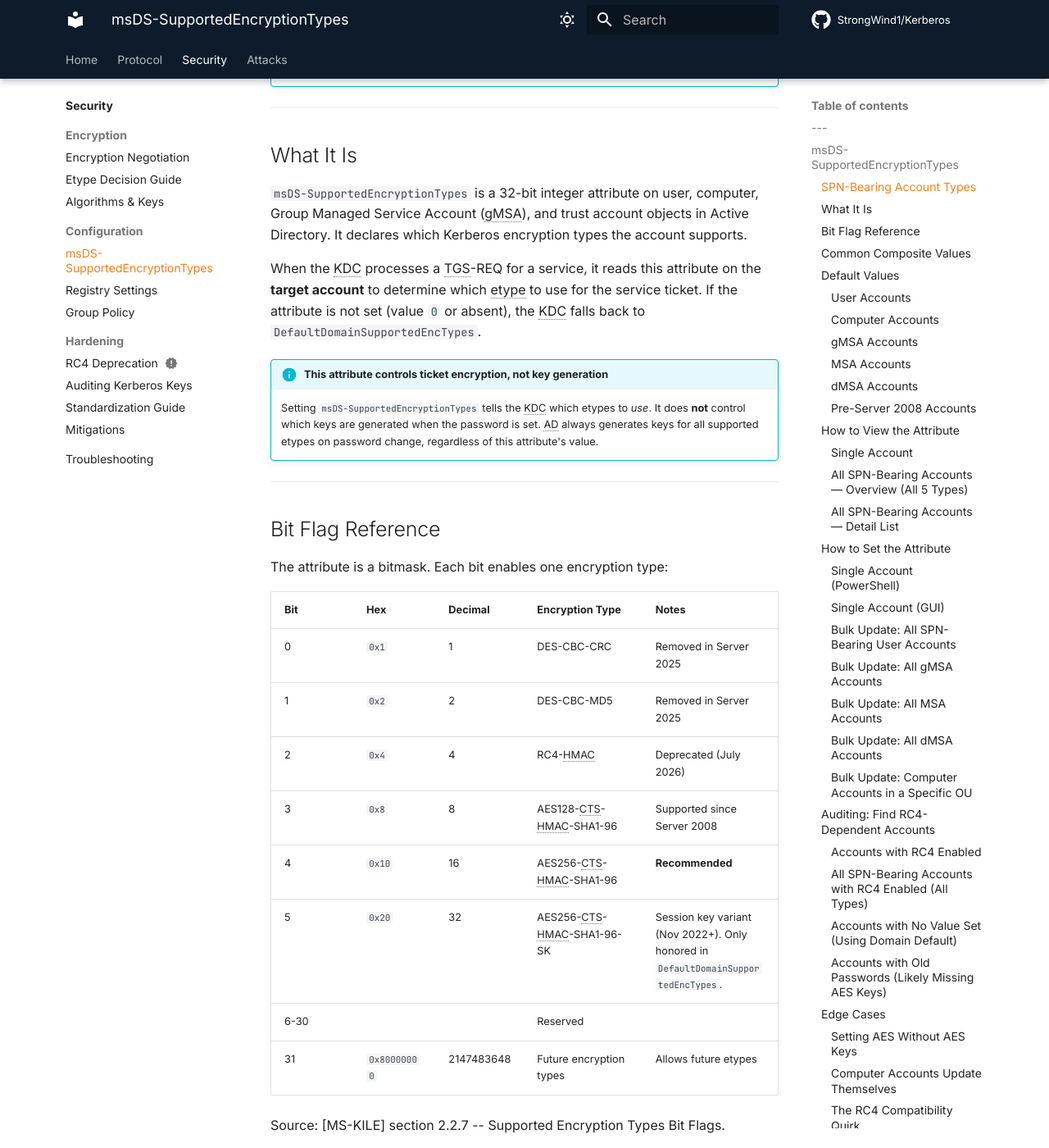
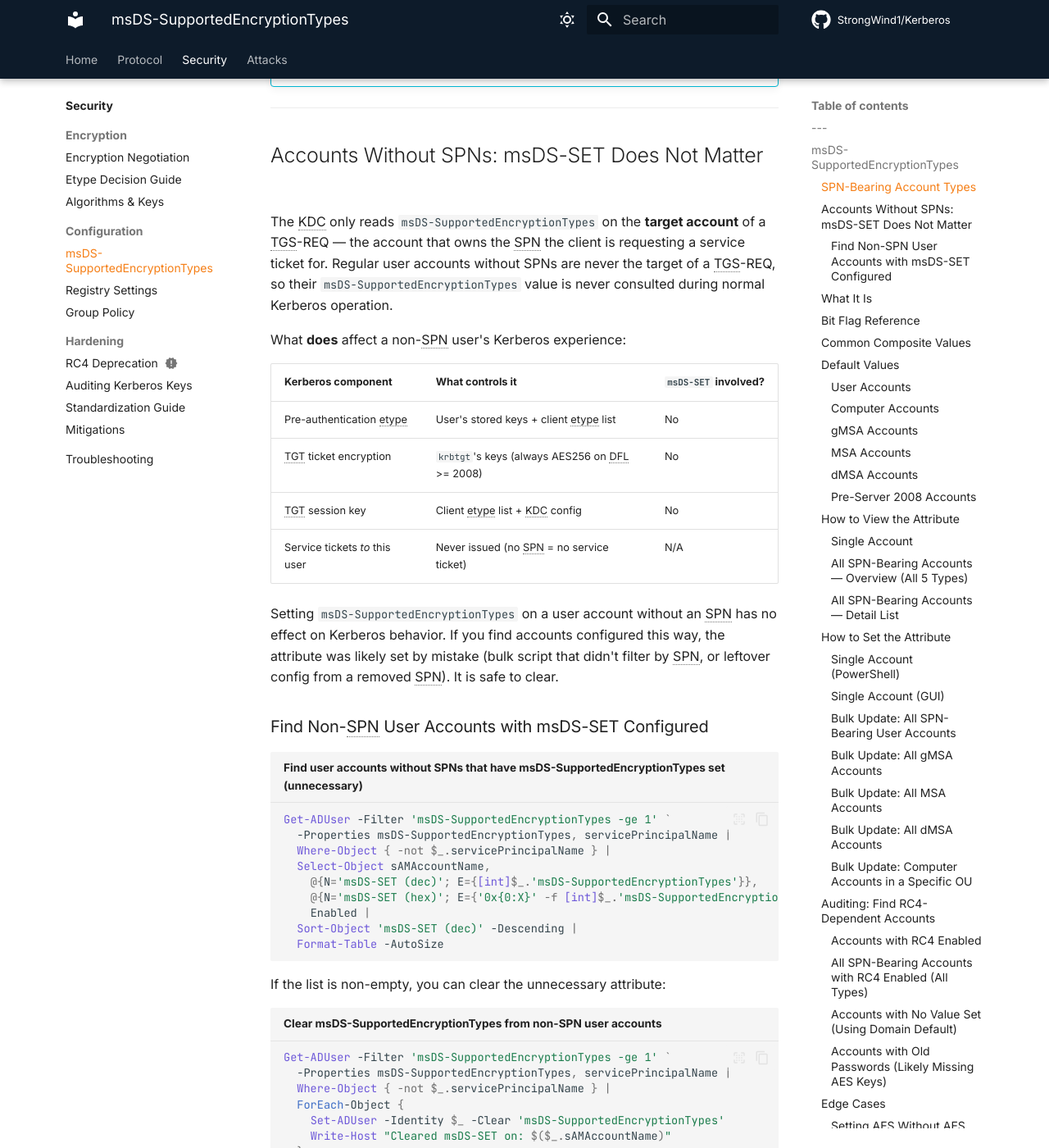
Before and after one commit to StrongWind1/Kerberos, an MkDocs documentation site: the page built from content/security/msds-supported.md, in a window 1280 px wide and 1400 px high, scrolled down 1739 px. Shown: the whole window at 82% size. Built offline with MkDocs 1.6.1 and Material for MkDocs 9.7.7, drawn with Linux system fonts in a browser that asks for light colours; plug-ins that fetch from the network failed and are left out; comment, search, counter and statistics services are not loaded.

Commit message:
Add explanation: msDS-SET is irrelevant on non-SPN user accounts
The KDC only reads msDS-SupportedEncryptionTypes on the target of a
TGS-REQ.  User accounts without SPNs are never TGS targets, so the
attribute has no effect on their Kerberos behavior.

Add a table showing what actually controls each etype for non-SPN
users, plus scripts to find and clear unnecessarily configured
accounts.

````diff
--- a/content/security/msds-supported.md
+++ b/content/security/msds-supported.md
@@ -12,6 +12,56 @@ thing you can do to secure Kerberos in your domain.
 ## SPN-Bearing Account Types
 
 --8<-- "includes/spn-account-types.md"
+
+---
+
+## Accounts Without SPNs: msDS-SET Does Not Matter { #no-spn-accounts }
+
+The KDC only reads `msDS-SupportedEncryptionTypes` on the **target account** of a
+TGS-REQ — the account that owns the SPN the client is requesting a service ticket for.
+Regular user accounts without SPNs are never the target of a TGS-REQ, so their
+`msDS-SupportedEncryptionTypes` value is never consulted during normal Kerberos
+operation.
+
+What **does** affect a non-SPN user's Kerberos experience:
+
+| Kerberos component | What controls it | `msDS-SET` involved? |
+|---|---|---|
+| Pre-authentication etype | User's stored keys + client etype list | No |
+| TGT ticket encryption | `krbtgt`'s keys (always AES256 on DFL >= 2008) | No |
+| TGT session key | Client etype list + KDC config | No |
+| Service tickets *to* this user | Never issued (no SPN = no service ticket) | N/A |
+
+Setting `msDS-SupportedEncryptionTypes` on a user account without an SPN has no effect
+on Kerberos behavior.  If you find accounts configured this way, the attribute was likely
+set by mistake (bulk script that didn't filter by SPN, or leftover config from a removed
+SPN).  It is safe to clear.
+
+### Find Non-SPN User Accounts with msDS-SET Configured
+
+```powershell title="Find user accounts without SPNs that have msDS-SupportedEncryptionTypes set (unnecessary)"
+Get-ADUser -Filter 'msDS-SupportedEncryptionTypes -ge 1' `
+  -Properties msDS-SupportedEncryptionTypes, servicePrincipalName |
+  Where-Object { -not $_.servicePrincipalName } |
+  Select-Object sAMAccountName,
+    @{N='msDS-SET (dec)'; E={[int]$_.'msDS-SupportedEncryptionTypes'}},
+    @{N='msDS-SET (hex)'; E={'0x{0:X}' -f [int]$_.'msDS-SupportedEncryptionTypes'}},
+    Enabled |
+  Sort-Object 'msDS-SET (dec)' -Descending |
+  Format-Table -AutoSize
+```
+
+If the list is non-empty, you can clear the unnecessary attribute:
+
+```powershell title="Clear msDS-SupportedEncryptionTypes from non-SPN user accounts"
+Get-ADUser -Filter 'msDS-SupportedEncryptionTypes -ge 1' `
+  -Properties msDS-SupportedEncryptionTypes, servicePrincipalName |
+  Where-Object { -not $_.servicePrincipalName } |
+  ForEach-Object {
+    Set-ADUser -Identity $_ -Clear 'msDS-SupportedEncryptionTypes'
+    Write-Host "Cleared msDS-SET on: $($_.sAMAccountName)"
+  }
+```
 
 ---
 
````
